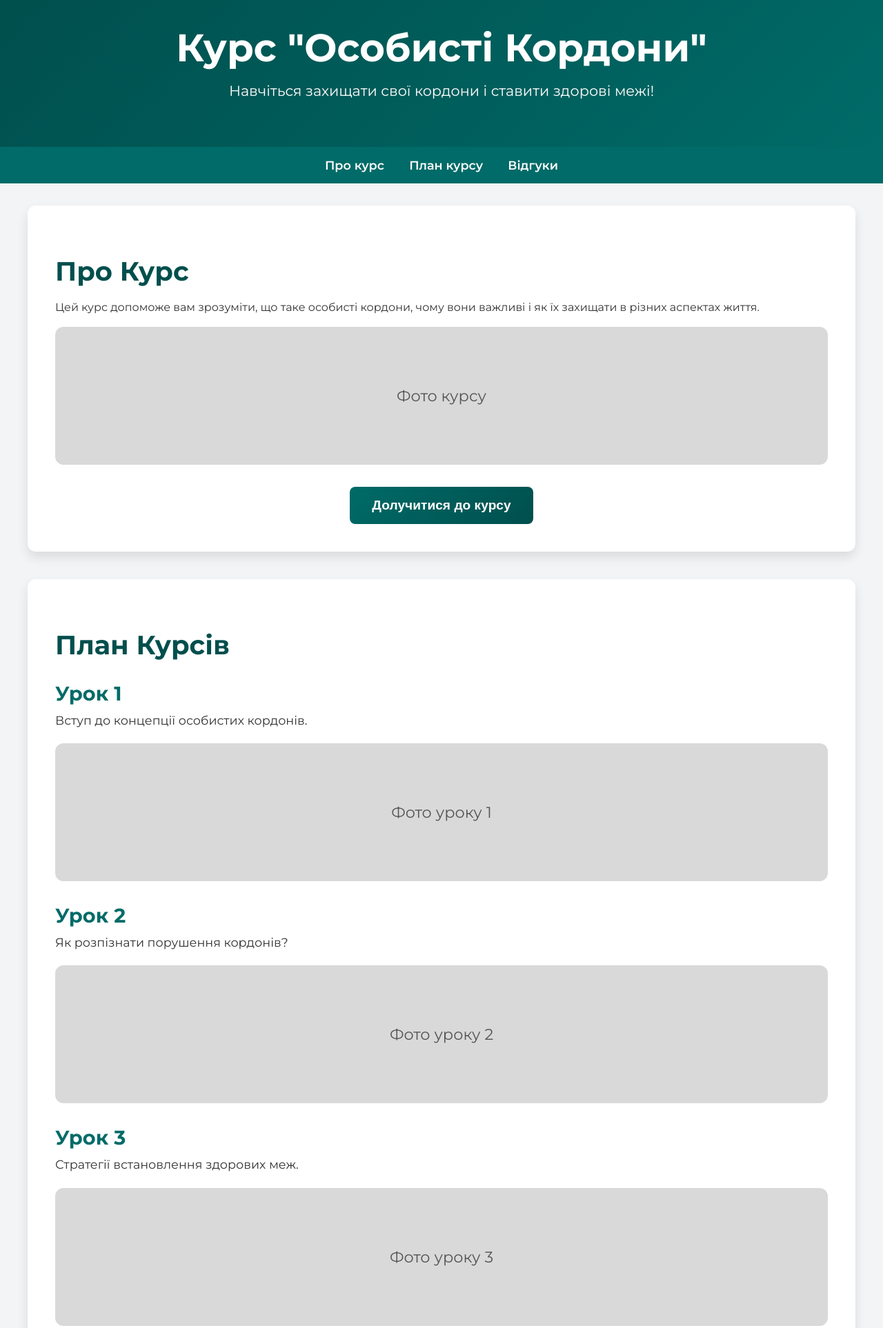
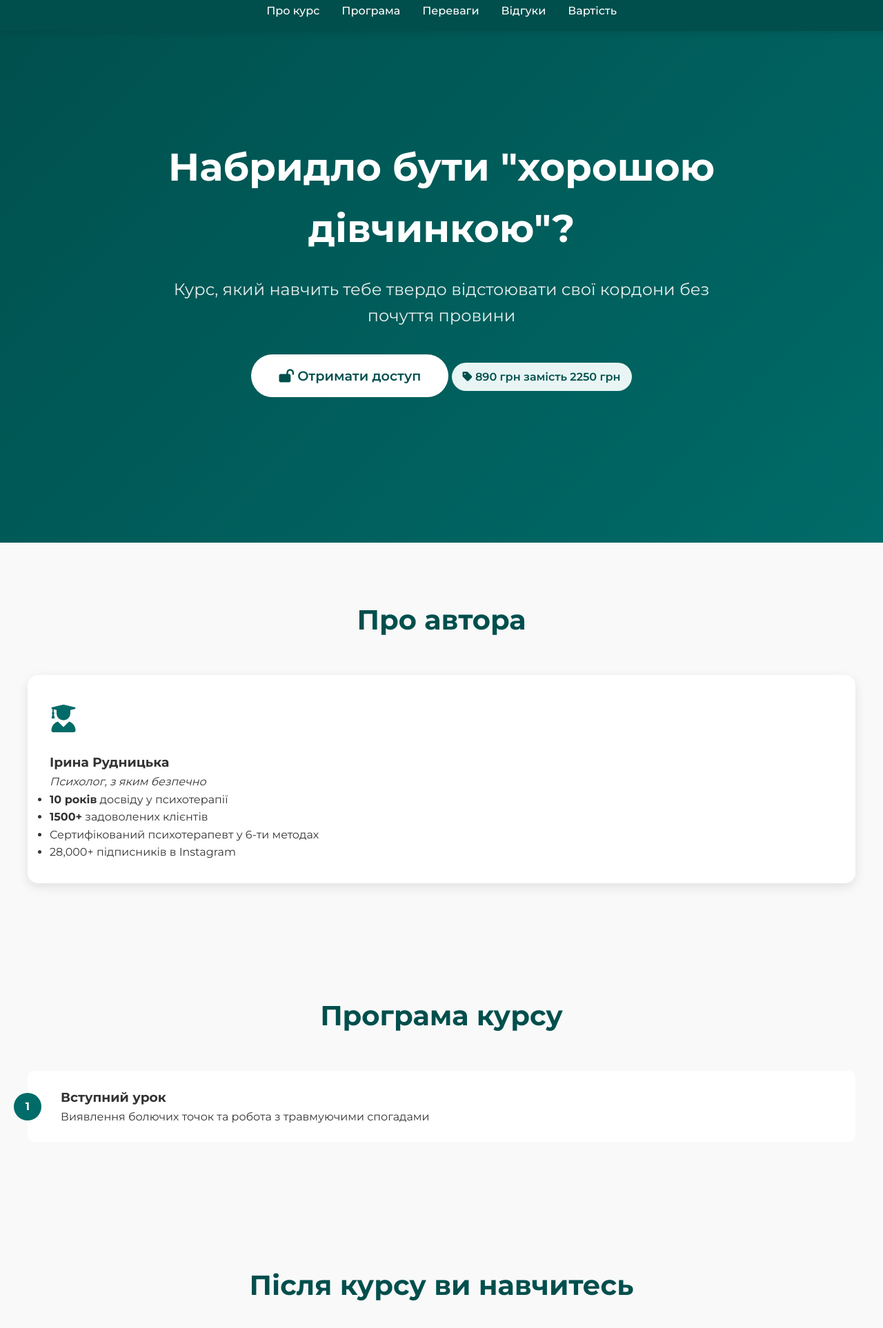
Before and after one commit to urka111/site1, a plain HTML site: page index.html in a window 1280 px wide. Shown: the part 13-1939 px from the top of the page at 69% size. Drawn offline with Linux system fonts and the light colour scheme.

Commit message:
Update index.html

```diff
--- a/index.html
+++ b/index.html
@@ -3,247 +3,306 @@
 <head>
     <meta charset="UTF-8">
     <meta name="viewport" content="width=device-width, initial-scale=1.0">
-    <title>Курс "Особисті Кордони"</title>
-    <link href="https://fonts.googleapis.com/css2?family=Montserrat:wght@400;600;700&display=swap" rel="stylesheet">
+    <title>Курс "Особисті Кордони" - Ірина Рудницька</title>
+    <link href="https://fonts.googleapis.com/css2?family=Montserrat:wght@400;500;600;700&display=swap" rel="stylesheet">
+    <link rel="stylesheet" href="https://cdnjs.cloudflare.com/ajax/libs/font-awesome/6.0.0/css/all.min.css">
     <style>
+        :root {
+            --primary-color: #004f4d;
+            --secondary-color: #006b68;
+            --accent-color: #e8f5f4;
+            --text-color: #333;
+            --light-text: #666;
+            --white: #ffffff;
+        }
+
+        * {
+            margin: 0;
+            padding: 0;
+            box-sizing: border-box;
+        }
+
         body {
             font-family: 'Montserrat', sans-serif;
-            margin: 0;
-            padding: 0;
-            background-color: #f3f4f6;
-            color: #333;
+            line-height: 1.6;
+            color: var(--text-color);
+            background-color: #f9f9f9;
         }
 
-        header {
-            background: linear-gradient(135deg, #004f4d, #006b68);
-            color: #ffffff;
-            text-align: center;
-            padding: 3rem 1rem;
+        .sticky-nav {
+            position: fixed;
+            top: 0;
+            width: 100%;
+            background: var(--primary-color);
+            padding: 1rem;
+            z-index: 1000;
+            box-shadow: 0 2px 10px rgba(0,0,0,0.1);
         }
 
-        header h1 {
-            margin: 0;
-            font-size: 3.5rem;
-            font-weight: 700;
+        .nav-links {
+            max-width: 1200px;
+            margin: 0 auto;
+            display: flex;
+            justify-content: center;
+            gap: 2rem;
         }
 
-        header p {
-            font-size: 1.3rem;
-            margin-top: 1rem;
+        .nav-links a {
+            color: var(--white);
+            text-decoration: none;
+            font-weight: 500;
+            transition: color 0.3s;
+        }
+
+        .nav-links a:hover {
+            color: var(--accent-color);
+        }
+
+        .hero {
+            background: linear-gradient(135deg, var(--primary-color), var(--secondary-color));
+            min-height: 100vh;
+            display: flex;
+            align-items: center;
+            justify-content: center;
+            text-align: center;
+            padding: 2rem;
+            color: var(--white);
+        }
+
+        .hero-content {
+            max-width: 800px;
+        }
+
+        .hero h1 {
+            font-size: 3.5rem;
+            margin-bottom: 1.5rem;
+        }
+
+        .hero p {
+            font-size: 1.5rem;
+            margin-bottom: 2rem;
+            opacity: 0.9;
+        }
+
+        .cta-button {
+            display: inline-block;
+            padding: 1rem 2.5rem;
+            background: var(--white);
+            color: var(--primary-color);
+            text-decoration: none;
+            border-radius: 50px;
+            font-weight: 600;
+            font-size: 1.2rem;
+            transition: transform 0.3s, box-shadow 0.3s;
+        }
+
+        .cta-button:hover {
+            transform: translateY(-3px);
+            box-shadow: 0 5px 15px rgba(0,0,0,0.2);
+        }
+
+        .section {
+            padding: 5rem 2rem;
         }
 
         .container {
             max-width: 1200px;
             margin: 0 auto;
-            padding: 2rem;
         }
 
-        section {
-            background: #ffffff;
-            border-radius: 12px;
-            box-shadow: 0 8px 16px rgba(0, 0, 0, 0.1);
-            padding: 2.5rem;
-            margin-bottom: 2.5rem;
-            transition: transform 0.3s ease;
+        .features {
+            display: grid;
+            grid-template-columns: repeat(auto-fit, minmax(300px, 1fr));
+            gap: 2rem;
+            margin-top: 3rem;
         }
 
-        section:hover {
+        .feature-card {
+            background: var(--white);
+            padding: 2rem;
+            border-radius: 15px;
+            box-shadow: 0 5px 15px rgba(0,0,0,0.1);
+            transition: transform 0.3s;
+        }
+
+        .feature-card:hover {
             transform: translateY(-5px);
         }
 
-        section h2 {
-            color: #004f4d;
-            font-size: 2.4rem;
-            margin-bottom: 1.2rem;
+        .feature-icon {
+            font-size: 2.5rem;
+            color: var(--secondary-color);
+            margin-bottom: 1rem;
         }
 
-        .lesson {
-            margin-bottom: 2rem;
+        .section-title {
+            text-align: center;
+            font-size: 2.5rem;
+            color: var(--primary-color);
+            margin-bottom: 3rem;
         }
 
-        .lesson h3 {
-            color: #006b68;
-            font-size: 1.8rem;
-            margin-bottom: 0.5rem;
+        .price-tag {
+            background: var(--accent-color);
+            padding: 0.5rem 1rem;
+            border-radius: 50px;
+            font-weight: 600;
+            color: var(--primary-color);
+            display: inline-block;
+            margin-top: 1rem;
         }
 
-        .lesson p {
-            margin: 0;
-            font-size: 1.1rem;
-            line-height: 1.6;
+        .testimonials {
+            background: var(--accent-color);
         }
 
-        .lesson img {
-            max-width: 100%;
-            border-radius: 8px;
-            margin-top: 0.5rem;
+        .testimonial-card {
+            background: var(--white);
+            padding: 2rem;
+            border-radius: 15px;
+            margin: 1rem;
+            box-shadow: 0 5px 15px rgba(0,0,0,0.1);
+        }
+
+        .social-links {
+            display: flex;
+            justify-content: center;
+            gap: 1rem;
+            margin-top: 2rem;
+        }
+
+        .social-links a {
+            width: 40px;
+            height: 40px;
+            border-radius: 50%;
+            background: var(--primary-color);
+            color: var(--white);
+            display: flex;
+            align-items: center;
+            justify-content: center;
+            text-decoration: none;
+            transition: transform 0.3s;
+        }
+
+        .social-links a:hover {
+            transform: translateY(-3px);
         }
 
         footer {
-            background: #004f4d;
-            color: #ffffff;
+            background: var(--primary-color);
+            color: var(--white);
+            padding: 3rem 2rem;
             text-align: center;
-            padding: 2rem 1rem;
-            margin-top: 2rem;
         }
 
-        footer p {
-            margin: 0;
-            font-size: 1rem;
+        /* Додаткові стилі для списку програми курсу */
+        .program-list {
+            list-style: none;
+            counter-reset: program-counter;
         }
 
-        .cta {
-            text-align: center;
-            margin-top: 2rem;
+        .program-list li {
+            counter-increment: program-counter;
+            padding: 1.5rem;
+            background: var(--white);
+            margin-bottom: 1rem;
+            border-radius: 10px;
+            position: relative;
+            padding-left: 3rem;
         }
 
-        .cta button {
-            background: linear-gradient(135deg, #006b68, #004f4d);
-            color: #ffffff;
-            font-size: 1.2rem;
-            padding: 1rem 2rem;
-            border: none;
-            border-radius: 8px;
-            cursor: pointer;
-            transition: transform 0.3s ease, background 0.3s ease;
-            font-weight: 700;
-        }
-
-        .cta button:hover {
-            background: linear-gradient(135deg, #004f4d, #006b68);
-            transform: scale(1.1);
-        }
-
-        .testimonial {
-            background: #e8f5f4;
-            border-left: 6px solid #006b68;
-            padding: 2rem;
-            margin: 2rem 0;
-            font-style: italic;
-            border-radius: 8px;
-        }
-
-        .testimonial span {
-            display: block;
-            margin-top: 0.8rem;
-            text-align: right;
-            font-weight: 600;
-            color: #004f4d;
-        }
-
-        .photo-placeholder {
-            background-color: #d9d9d9;
-            width: 100%;
-            height: 200px;
+        .program-list li::before {
+            content: counter(program-counter);
+            position: absolute;
+            left: -20px;
+            top: 50%;
+            transform: translateY(-50%);
+            background: var(--secondary-color);
+            color: var(--white);
+            width: 40px;
+            height: 40px;
+            border-radius: 50%;
             display: flex;
+            align-items: center;
             justify-content: center;
-            align-items: center;
-            border-radius: 12px;
-            color: #555;
-            font-size: 1.4rem;
-            margin-top: 1.2rem;
-        }
-
-        nav {
-            background-color: #006b68;
-            padding: 1rem;
-            text-align: center;
-            position: sticky;
-            top: 0;
-            z-index: 100;
-        }
-
-        nav a {
-            color: #ffffff;
-            margin: 0 1rem;
-            text-decoration: none;
-            font-weight: 600;
-            font-size: 1.1rem;
-        }
-
-        nav a:hover {
-            color: #f3f4f6;
-        }
-
-        .action-buttons {
-            text-align: center;
-            margin-top: 2rem;
-        }
-
-        .action-buttons a {
-            display: inline-block;
-            margin: 0.5rem;
-            text-decoration: none;
-            background-color: #004f4d;
-            color: white;
-            padding: 0.8rem 1.5rem;
-            border-radius: 6px;
             font-weight: bold;
-            transition: background 0.3s;
-        }
-
-        .action-buttons a:hover {
-            background-color: #006b68;
         }
     </style>
 </head>
 <body>
-    <header>
-        <h1>Курс "Особисті Кордони"</h1>
-        <p>Навчіться захищати свої кордони і ставити здорові межі!</p>
-    </header>
-
-    <nav>
+    <nav class="sticky-nav">
+        <div class="nav-links">
             <a href="#about">Про курс</a>
-        <a href="#plan">План курсу</a>
-        <a href="#reviews">Відгуки</a>
+            <a href="#program">Програма</a>
+            <a href="#benefits">Переваги</a>
+            <a href="#testimonials">Відгуки</a>
+            <a href="#pricing">Вартість</a>
+        </div>
     </nav>
 
-    <div class="container">
-        <section id="about">
-            <h2>Про Курс</h2>
-            <p>Цей курс допоможе вам зрозуміти, що таке особисті кордони, чому вони важливі і як їх захищати в різних аспектах життя.</p>
-            <div class="photo-placeholder">Фото курсу</div>
-            <div class="cta">
-                <button>Долучитися до курсу</button>
+    <section class="hero">
+        <div class="hero-content">
+            <h1>Набридло бути "хорошою дівчинкою"?</h1>
+            <p>Курс, який навчить тебе твердо відстоювати свої кордони без почуття провини</p>
+            <a href="#pricing" class="cta-button">
+                <i class="fas fa-lock-open"></i> Отримати доступ
+            </a>
+            <div class="price-tag">
+                <i class="fas fa-tag"></i> 890 грн замість 2250 грн
+            </div>
         </div>
     </section>
 
-        <section id="plan">
-            <h2>План Курсів</h2>
-            <div class="lesson">
-                <h3>Урок 1</h3>
-                <p>Вступ до концепції особистих кордонів.</p>
-                <div class="photo-placeholder">Фото уроку 1</div>
+    <section id="about" class="section">
+        <div class="container">
+            <h2 class="section-title">Про автора</h2>
+            <div class="feature-card">
+                <div class="feature-icon">
+                    <i class="fas fa-user-graduate"></i>
                 </div>
-            <div class="lesson">
-                <h3>Урок 2</h3>
-                <p>Як розпізнати порушення кордонів?</p>
-                <div class="photo-placeholder">Фото уроку 2</div>
+                <h3>Ірина Рудницька</h3>
+                <p><em>Психолог, з яким безпечно</em></p>
+                <ul>
+                    <li><strong>10 років</strong> досвіду у психотерапії</li>
+                    <li><strong>1500+</strong> задоволених клієнтів</li>
+                    <li>Сертифікований психотерапевт у 6-ти методах</li>
+                    <li>28,000+ підписників в Instagram</li>
+                </ul>
             </div>
-            <div class="lesson">
-                <h3>Урок 3</h3>
-                <p>Стратегії встановлення здорових меж.</p>
-                <div class="photo-placeholder">Фото уроку 3</div>
-            </div>
-            <div class="lesson">
-                <h3>Бонус</h3>
-                <p>Чек-лист для перевірки ваших кордонів.</p>
-                <div class="photo-placeholder">Фото бонусу</div>
         </div>
     </section>
 
-        <section id="reviews">
-            <h2>Відгуки</h2>
-            <div class="testimonial">
-                <p>"Цей курс змінив моє життя! Тепер я вмію говорити 'ні' без почуття провини."</p>
-                <span>- Олена</span>
+    <section id="program" class="section">
+        <div class="container">
+            <h2 class="section-title">Програма курсу</h2>
+            <ol class="program-list">
+                <li>
+                    <h3>Вступний урок</h3>
+                    <p>Виявлення болючих точок та робота з травмуючими спогадами</p>
+                </li>
+                <!-- Додайте інші уроки згідно з наданим текстом -->
+            </ol>
         </div>
     </section>
+
+    <section id="benefits" class="section">
+        <div class="container">
+            <h2 class="section-title">Після курсу ви навчитесь</h2>
+            <div class="features">
+                <div class="feature-card">
+                    <div class="feature-icon">
+                        <i class="fas fa-comment-dots"></i>
                     </div>
+                    <h3>Впевнено висловлювати думку</h3>
+                    <p>Включно з незгодою з іншими</p>
+                </div>
+                <!-- Додайте інші переваги згідно з наданим текстом -->
+            </div>
+        </div>
+    </section>
 
-    <footer>
-        <p>&copy; 2025 Ваш курс "Особисті Кордони". Всі права захищені.</p>
-    </footer>
-</body>
-</html>
+    <section id="testimonials" class="section testimonials">
+        <div class="container">
+            <h2 class="section-title">Відгуки учасників</h2>
+            <div class="testimonial-card">
+                <i class="fas fa-quote-left"></i
```
Lines whose indentation alone changed are shown as unchanged.
